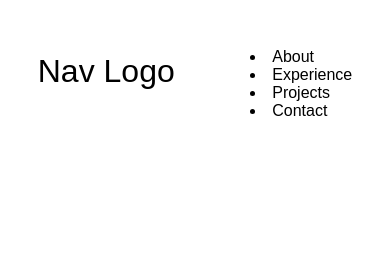
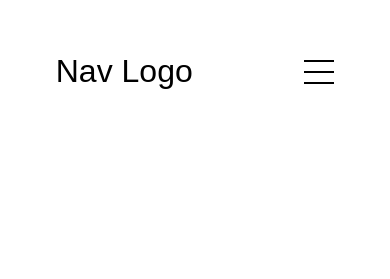
Before and after one commit to velas017/responsive-hamburger-nav, a plain HTML site: page index.html in a window 390 px wide. Drawn offline with Linux system fonts and the light colour scheme.

Commit message:
adding the javascript and css for the hamburger menu

```diff
--- a/index.html
+++ b/index.html
@@ -35,6 +35,6 @@
             </div>
         </div>
     </nav>
-    <script src=""></script>
+    <script src="script.js"></script>
 </body>
 </html>
--- a/script.js
+++ b/script.js
@@ -0,0 +1,6 @@
+function toggleMenu() {
+    const menu = document.querySelector(".menu-links");
+    const icon = document.querySelector(".hamburger-icon");
+    menu.classList.toggle("open")
+    icon.classList.toggle("open")
+}
--- a/styles.css
+++ b/styles.css
@@ -81,3 +81,63 @@ a:hover {
     width: 30px;
     cursor: pointer;
 }
+
+.hamburger-icon span {
+    width: 100%;
+    height: 2px;
+    background-color: black;
+    transition: all 0.3 ease-in-out;
+}
+
+.menu-links {
+    position: absolute;
+    top: 100%;
+    right: 0;
+    background-color: white;
+    width: fit-content;
+    max-height: 0;
+    overflow: hidden;
+    transition: all 0.3 ease-in-out;
+}
+
+.menu-links a {
+    display: block;
+    padding: 10px;
+    text-align: center;
+    font-size: 1.5rem;
+    color: black;
+    text-decoration: none;
+    transition: all 0.3 ease-in-out;
+}
+
+.menu-links li {
+    list-style: none;
+}
+
+.menu-links.open {
+    max-height: 300px;
+}
+
+.hamburger-icon.open span:first-child {
+    transform: rotate(45deg) translate(10px, 5px);
+}
+
+.hamburger-icon.open span:nth-child(2) {
+    opacity: 0;
+}
+
+.hamburger-icon.open span:last-child {
+    transform: rotate(-45deg) translate(10px, -5px);
+}
+
+.hamburger-icon span:first-child {
+    transform: none;
+}
+
+.hamburger-icon span:first-child {
+    opacity: 1;
+}
+
+.hamburger-icon span:first-child {
+    transform: none;
+}
```
